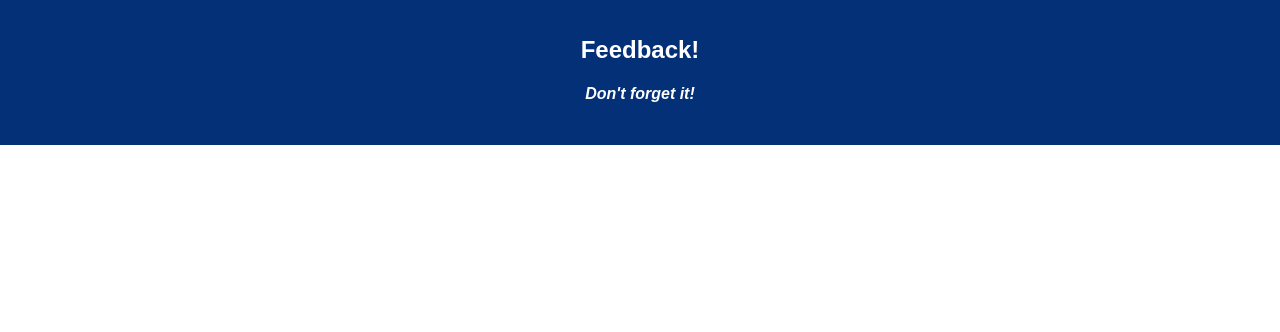
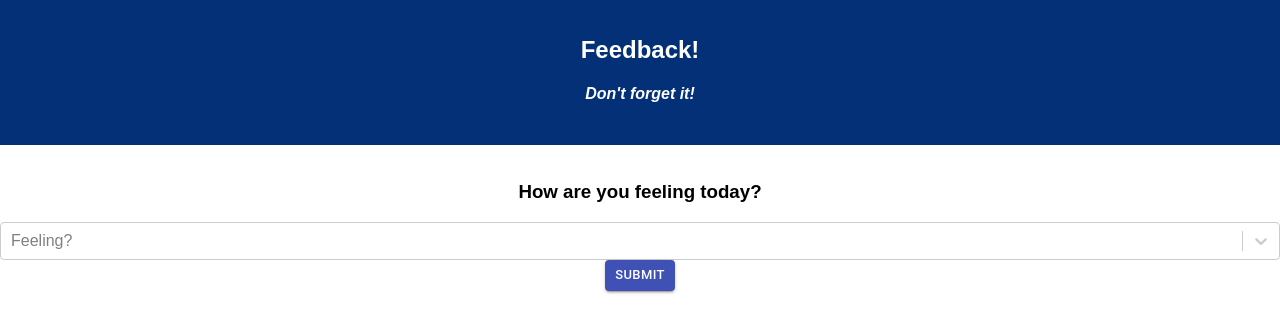
Before and after one commit to hannanmir/redux-feedback-loop, a React (Create React App) app: page / in a window 1280 px wide. Shown: the top 332 px of the page. Built offline with nearby package versions, Linux system fonts and the light colour scheme.

Commit message:
redux and component logic complete

```diff
--- a/package.json
+++ b/package.json
@@ -4,6 +4,7 @@
   "private": true,
   "proxy": "http://localhost:5000",
   "dependencies": {
+    "@material-ui/core": "^4.11.0",
     "axios": "^0.19.0",
     "pg": "^8.2.1",
     "react": "^16.8.6",
@@ -11,6 +12,7 @@
     "react-redux": "^7.2.1",
     "react-router-dom": "^5.2.0",
     "react-scripts": "^3.4.0",
+    "react-select": "^3.1.0",
     "redux": "^4.0.5",
     "redux-logger": "^3.0.6"
   },
--- /dev/null
+++ b/src/components/Admin/Admin.jsx
@@ -0,0 +1,21 @@
+import React, { Component } from 'react';
+import { connect } from 'react-redux'
+import { withRouter } from 'react-router-dom'
+
+
+class Admin extends Component {
+    render() {
+        return (
+            <>
+            </>
+        );
+    }
+}
+
+const putReduxDataProps = (reduxState) => {
+    return {
+      reduxState
+    }
+}
+
+export default connect(putReduxDataProps)(withRouter(Admin));
--- a/src/components/App/App.js
+++ b/src/components/App/App.js
@@ -5,7 +5,12 @@ import './App.css';
 // Routing
 import { connect } from 'react-redux';
 import { HashRouter as Router, Route, Link } from 'react-router-dom'
-
+import Feeling from '../Feeling/Feeling.jsx';
+import Understanding from '../Understanding/Understanding.jsx';
+import Supported from '../Supported/Supported.jsx';
+import Comments from '../Comments/Comments.jsx';
+import Review from '../Review/Review.jsx';
+import Admin from '../Admin/Admin.jsx';
 
 class App extends Component {
   componentDidMount() {
@@ -14,13 +19,23 @@ class App extends Component {
 
   render() {
     return (
+      <Router >
         <div className="App">
           <header className="App-header">
             <h1 className="App-title">Feedback!</h1>
             <h4><i>Don't forget it!</i></h4>
           </header>
           <br/>
+          {/* <Route path="/" render={ props => (
+            <Feeling handleChangeFor={this.handleChangeFor} {...props} /> )} /> */}
+          <Route exact path="/" component={Feeling} />
+          <Route exact path="/understanding" component={Understanding} />
+          <Route exact path="/supporting" component={Supported} />
+          <Route exact path="/comments" component={Comments} />
+          <Route exact path="/review" component={Review} />
+          <Route path="/admin" component={Admin} />
         </div>
+      </Router>
     );
   }
 }
--- a/src/components/Comments/Comments.jsx
+++ b/src/components/Comments/Comments.jsx
@@ -1,12 +1,35 @@
 import React, { Component } from 'react';
 import { connect } from 'react-redux'
 import { withRouter } from 'react-router-dom'
-
+import { Button } from '@material-ui/core';
+import TextField from '@material-ui/core/TextField';
 
 class Comments extends Component {
+    state= {
+        newInput: {
+            comments: ''
+        }
+    }
+
+    handleChangeComments = (event) => {
+        this.setState({
+            newInput: {
+                comments: event.target.value
+            }
+        })
+    }
+
+    handleSubmit = (input) => {
+        this.props.dispatch({type: 'ADD_COMMENTS', payload:input})
+        this.props.history.push('/review')
+    }
+
     render() {
         return (
             <>
+                <h3>Any comments you would like to share?</h3>
+                <TextField id="standard-basic" label="Comments?" onChange= {(event) => this.handleChangeComments(event)} />
+                <Button variant="contained" size="small" color="primary" onClick={() => {this.handleSubmit(this.state.newInput.comments)}}>Submit</Button>
             </>
         );
     }
--- a/src/components/Feeling/Feeling.jsx
+++ b/src/components/Feeling/Feeling.jsx
@@ -1,12 +1,44 @@
 import React, { Component } from 'react';
 import { connect } from 'react-redux'
 import { withRouter } from 'react-router-dom'
+import Select from 'react-select'
+import { Button } from '@material-ui/core';
 
+const options = [
+    { value: 0, label: '0' },
+    { value: 1, label: '1' },
+    { value: 2, label: '2' },
+    { value: 3, label: '3' },
+    { value: 4, label: '4' },
+    { value: 5, label: '5' },
+  ]
 
 class Feeling extends Component {
+    state= {
+        newInput: {
+            feeling: 0
+        }
+    }
+
+    handleChangeFeeling = (event) => {
+        this.setState({
+            newInput: {
+                feeling: event.value
+            }
+        })
+    }
+
+    handleSubmit = (input) => {
+        this.props.dispatch({type: 'ADD_FEELING', payload:input})
+        this.props.history.push('/understanding')
+    }
+
     render() {
         return (
             <>
+                <h3>How are you feeling today?</h3>
+                <Select options={options} placeholder="Feeling?" onChange= {(event) => this.handleChangeFeeling(event)}/>
+                <Button variant="contained" size="small" color="primary" onClick={() => {this.handleSubmit(this.state.newInput.feeling)}}>Submit</Button>
             </>
         );
     }
--- a/src/components/Review/Review.jsx
+++ b/src/components/Review/Review.jsx
@@ -1,12 +1,18 @@
 import React, { Component } from 'react';
 import { connect } from 'react-redux'
 import { withRouter } from 'react-router-dom'
-
+import { Button } from '@material-ui/core';
 
 class Review extends Component {
     render() {
         return (
             <>
+                <h3>Review Your Feedback</h3>
+                <p>Feeling: {this.props.reduxState.inputReducer.feeling}</p>
+                <p>Understanding: {this.props.reduxState.inputReducer.understanding}</p>
+                <p>Supported: {this.props.reduxState.inputReducer.support}</p>
+                <p>Comments: {this.props.reduxState.inputReducer.comments}</p>
+                <Button variant="contained" size="small" color="primary" onClick={() => this.handleReview()}>Submit Feedback</Button>
             </>
         );
     }
--- a/src/components/Supported/Supported.jsx
+++ b/src/components/Supported/Supported.jsx
@@ -1,12 +1,44 @@
 import React, { Component } from 'react';
 import { connect } from 'react-redux'
 import { withRouter } from 'react-router-dom'
+import Select from 'react-select'
+import { Button } from '@material-ui/core';
 
+const options = [
+    { value: 0, label: '0' },
+    { value: 1, label: '1' },
+    { value: 2, label: '2' },
+    { value: 3, label: '3' },
+    { value: 4, label: '4' },
+    { value: 5, label: '5' },
+  ]
 
 class Supported extends Component {
+    state= {
+        newInput: {
+            support: 0
+        }
+    }
+
+    handleChangeSupported = (event) => {
+        this.setState({
+            newInput: {
+                support: event.value
+            }
+        })
+    }
+
+    handleSubmit = (input) => {
+        this.props.dispatch({type: 'ADD_SUPPORTING', payload:input})
+        this.props.history.push('/comments')
+    }
+
     render() {
         return (
             <>
+                <h3>How well are you being supported?</h3>
+                <Select options={options} placeholder="Supported?" onChange= {(event) => this.handleChangeSupported(event)}/>
+                <Button variant="contained" size="small" color="primary" onClick={() => {this.handleSubmit(this.state.newInput.support)}}>Submit</Button>
             </>
         );
     }
--- a/src/components/Understanding/Understanding.jsx
+++ b/src/components/Understanding/Understanding.jsx
@@ -1,12 +1,44 @@
 import React, { Component } from 'react';
 import { connect } from 'react-redux'
 import { withRouter } from 'react-router-dom'
+import Select from 'react-select'
+import { Button } from '@material-ui/core';
 
+const options = [
+    { value: 0, label: '0' },
+    { value: 1, label: '1' },
+    { value: 2, label: '2' },
+    { value: 3, label: '3' },
+    { value: 4, label: '4' },
+    { value: 5, label: '5' },
+  ]
 
 class Understanding extends Component {
+    state= {
+        newInput: {
+            understanding: 0
+        }
+    }
+
+    handleChangeUnderstanding = (event) => {
+        this.setState({
+            newInput: {
+                understanding: event.value
+            }
+        })
+    }
+
+    handleSubmit = (input) => {
+        this.props.dispatch({type: 'ADD_UNDERSTANDING', payload:input})
+        this.props.history.push('/supporting')
+    }
+
     render() {
         return (
             <>
+                <h3>How well are you understanding the content?</h3>
+                <Select options={options} placeholder="Understanding?" onChange= {(event) => this.handleChangeUnderstanding(event)}/>
+                <Button variant="contained" size="small" color="primary" onClick={() => {this.handleSubmit(this.state.newInput.understanding)}}>Submit</Button>
             </>
         );
     }
--- a/src/index.js
+++ b/src/index.js
@@ -8,9 +8,23 @@ import { createStore, combineReducers, applyMiddleware } from 'redux';
 import { Provider } from 'react-redux';
 import logger from 'redux-logger'
 
+const inputReducer = (state = {}, action) => {
+    if (action.type === 'ADD_FEELING') {
+        return {...state, feeling: action.payload};
+    } else if (action.type === 'ADD_UNDERSTANDING') {
+        return {...state, understanding: action.payload};
+    } else if (action.type === 'ADD_SUPPORTING') {
+        return {...state, support: action.payload};
+    } else if (action.type === 'ADD_COMMENTS') {
+        return {...state, comments: action.payload};
+    }
+    console.log(state);
+    return state;
+};
+
 const store = createStore(
     combineReducers({
-
+        inputReducer,
     }),
     applyMiddleware(logger)
 );
```
Also changed, not shown: 1 other file (tests, documents, lock files or other folders). Lines whose indentation alone changed are shown as unchanged.
